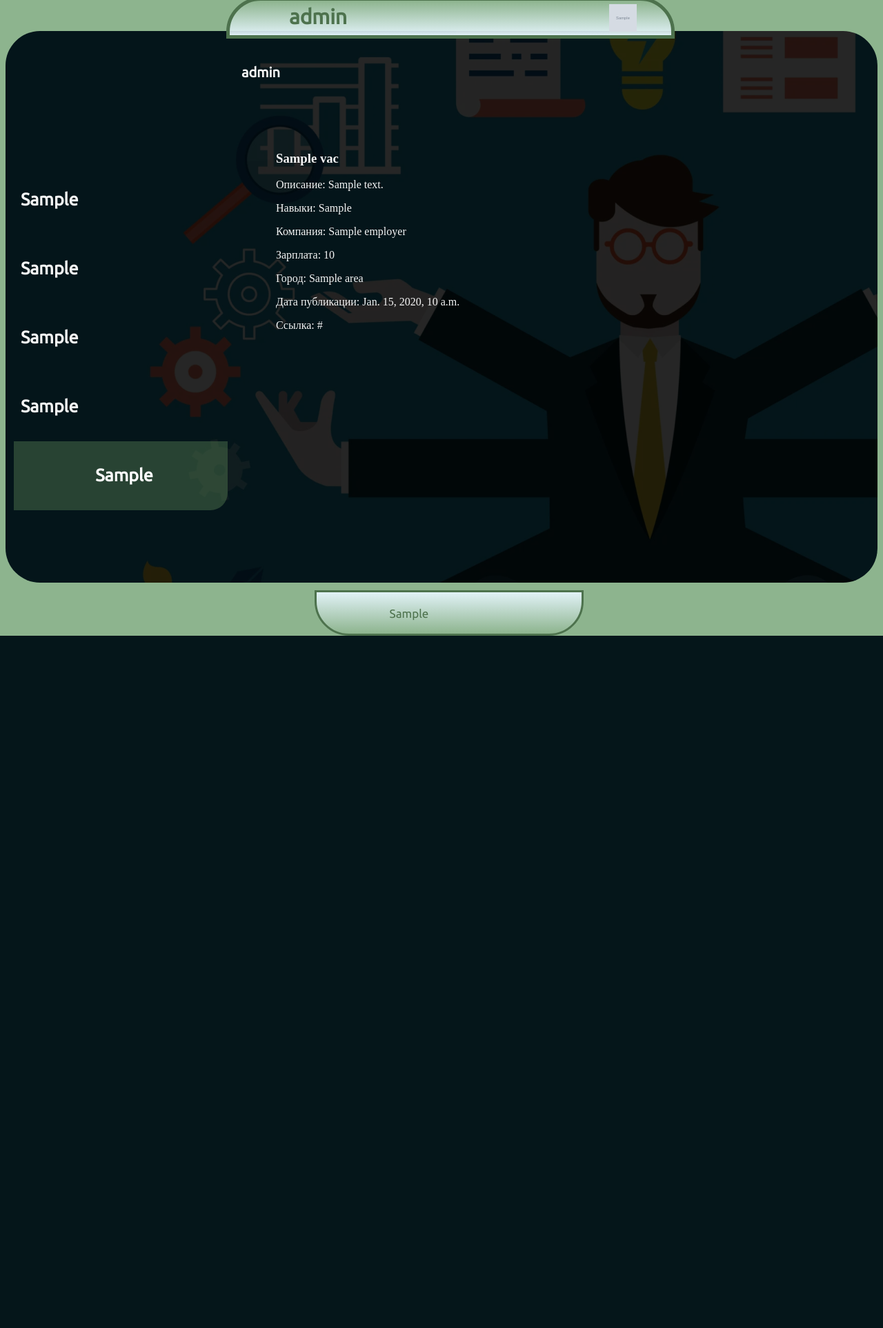
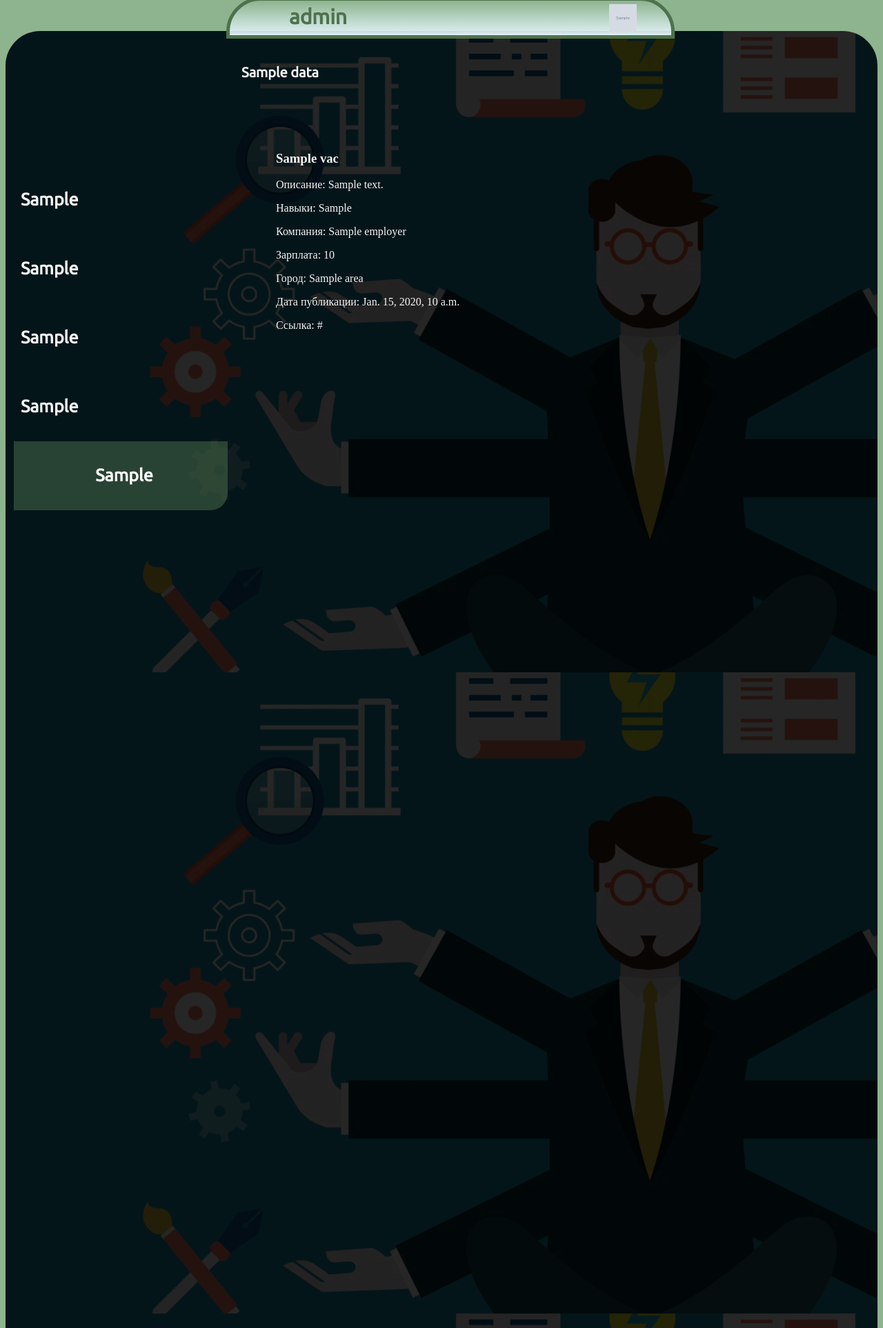
Before and after one commit to DigitalaHead/manager, a Django app: template manager/templates/alv.html in a window 1280 px wide. Shown: the top 1926 px of the page at 69% size. Before the commit the page ends 922 px from the top, so only its background shows below. Run offline with Django 5.2, Linux system fonts and the light colour scheme; tables that the repository leaves empty hold one stand-in row (values such as "Sample post"); the template is opened without the code that fills it: values that come from a table or form of the project are taken from there, most other values are stand-ins (such as "Sample title", 1, 10 or a date in 2020); grey boxes marked "Sample" are stand-in pictures.

Commit message:
Update alv.html

```diff
--- a/manager/templates/alv.html
+++ b/manager/templates/alv.html
@@ -9,7 +9,7 @@
         <title>{{ nav.role_name }}</title>
         <link rel="stylesheet" href="{% static "css/styles.css" %}">
         </head>
-        <body style="height: 100vh">
+        <body style="height: 300vh">
         <header>
             <p>{{ nav.role_name }}</p>
             <img class="logo" src="{{ nav.business_logo }}">
@@ -43,14 +43,14 @@
     {% endfor %}
 
     <div class="home_text">
-        {% for data in last_vacancies_data %}
+        {% for data in content.last_vacancies_data %}
 
             <h1>{{ data.role_name }}</h1>
             <div class="empty_skills"></div>
         {% endfor %}
     </div>
     <div class="LVtable" style="margin-left: 100px">
-        {% for i in vacs %}
+        {% for i in content.vacs %}
             <h3>{{ i.name }}</h3>
             <p>Описание: {{ i.description }}</p>
             <p>Навыки: {{ i.key_skills }}</p>
@@ -64,7 +64,7 @@
     </div>
     </div>
     </main>
-    <footer style="top: 107%">
+    <footer style="top: 2935px;">
         {% for nav in navigation %}
             <p>{{ nav.creator }}</p>
         {% endfor %}
```
